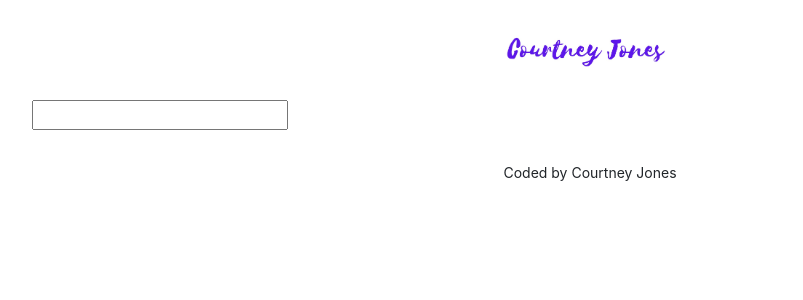
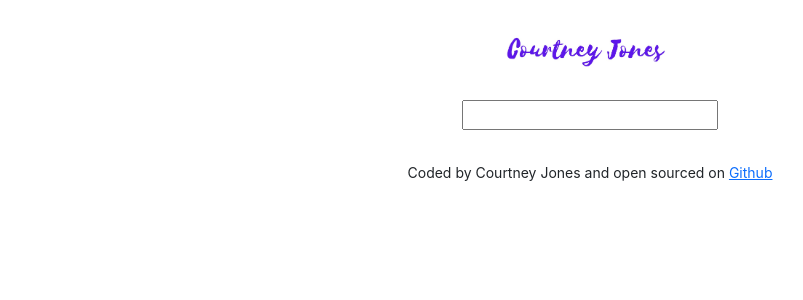
Before and after one commit to dreamer757/dictionary-project, a React (Create React App) app: page / in a window 1280 px wide. Shown: the top 300 px of the page, without its empty margins (50-853 px from the left). Built offline with nearby package versions, Linux system fonts and the light colour scheme.

Commit message:
added link and text align

```diff
--- a/src/App.css
+++ b/src/App.css
@@ -12,3 +12,7 @@
   text-align: center;
   margin: 30px 0;
 }
+
+main {
+  text-align: center;
+}
--- a/src/App.js
+++ b/src/App.js
@@ -13,7 +13,12 @@ export default function App() {
           <Dictionary />
         </main>
         <footer className="App-footer">
-          <small>Coded by Courtney Jones</small>{" "}
+          <small>
+            Coded by Courtney Jones and open sourced on{" "}
+            <a href="https://github.com/dreamer757/dictionary-project">
+              Github
+            </a>
+          </small>{" "}
         </footer>
       </div>
     </div>
```
